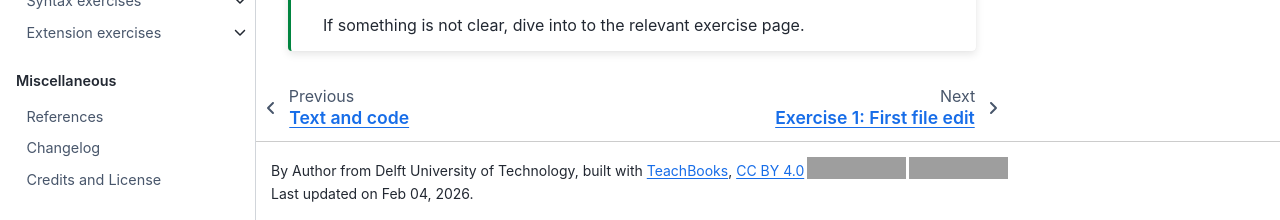
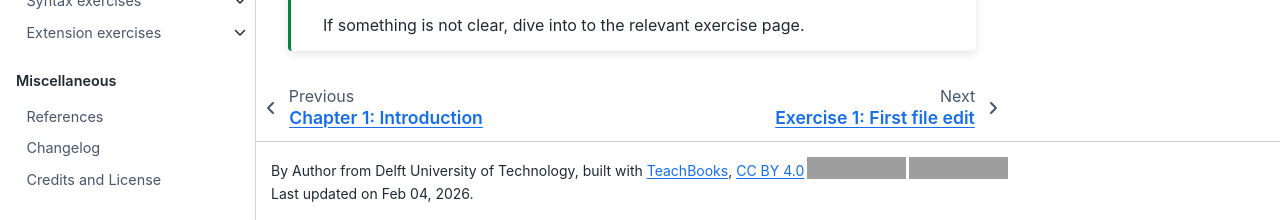
Before and after one commit to distributionnetworksTUDelft/PowerSystemsDigitalTwins, a Jupyter Book: the page built from book/exercises.md, in a window 1280 px wide and 1002 px high. Shown: the part 782-1002 px from the top of the window. Built offline with Jupyter Book 1.0.4 settings and Sphinx 7.4.7 and the Sphinx Book theme 1.1.4, drawn with Linux system fonts in a browser that asks for light colours; comment, search, counter and statistics services are not loaded; grey boxes are pictures that could not be loaded.

Commit message:
Update _toc.yml
Adding chapter_1 to the toc

```diff
--- a/book/_toc.yml
+++ b/book/_toc.yml
@@ -12,6 +12,7 @@ parts:
     - file: some_content/overview.md
       sections:
       - file: some_content/text_and_code.ipynb
+      - file: chapter_1.md
   - caption: Exercises
     chapters:
     - file: exercises.md
```
